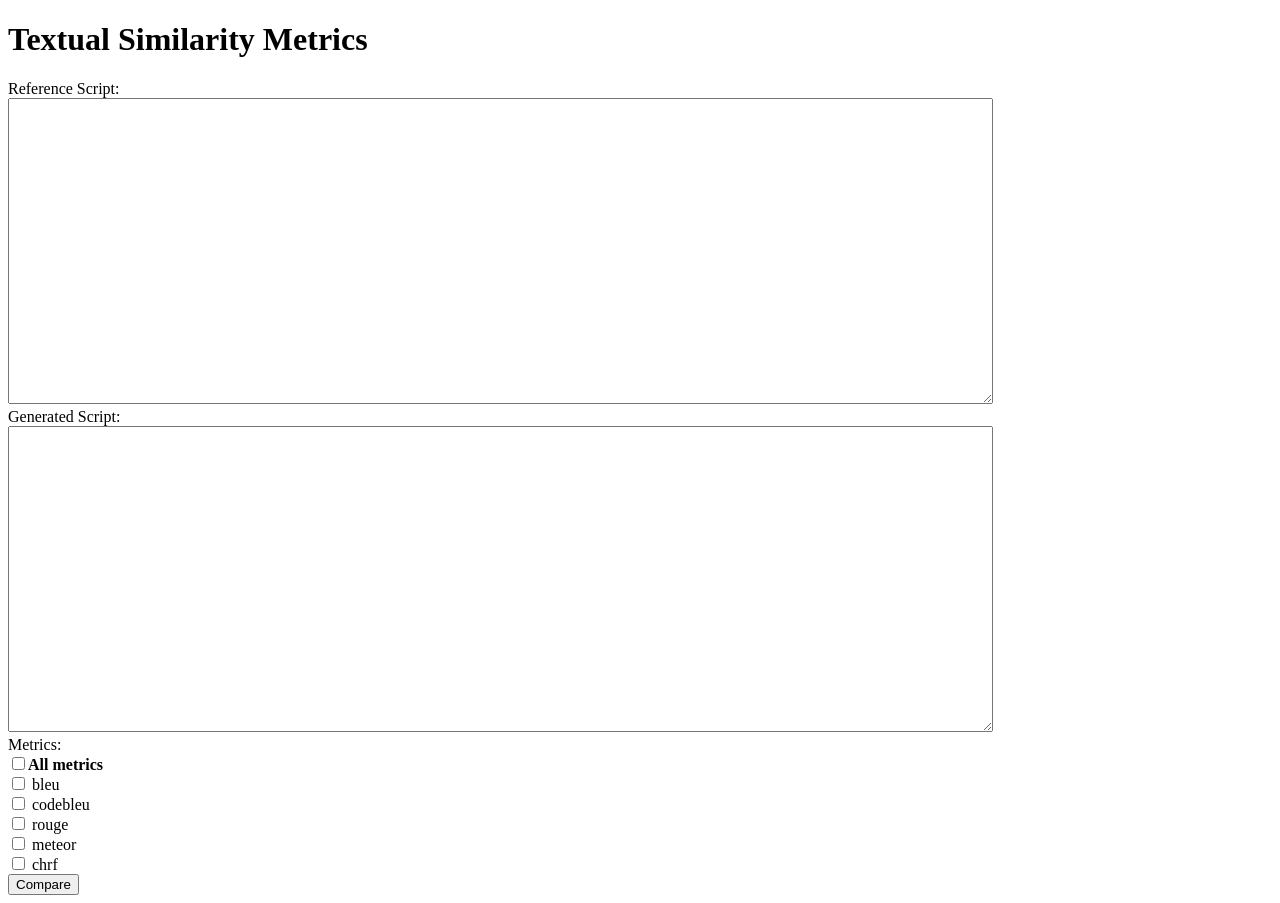
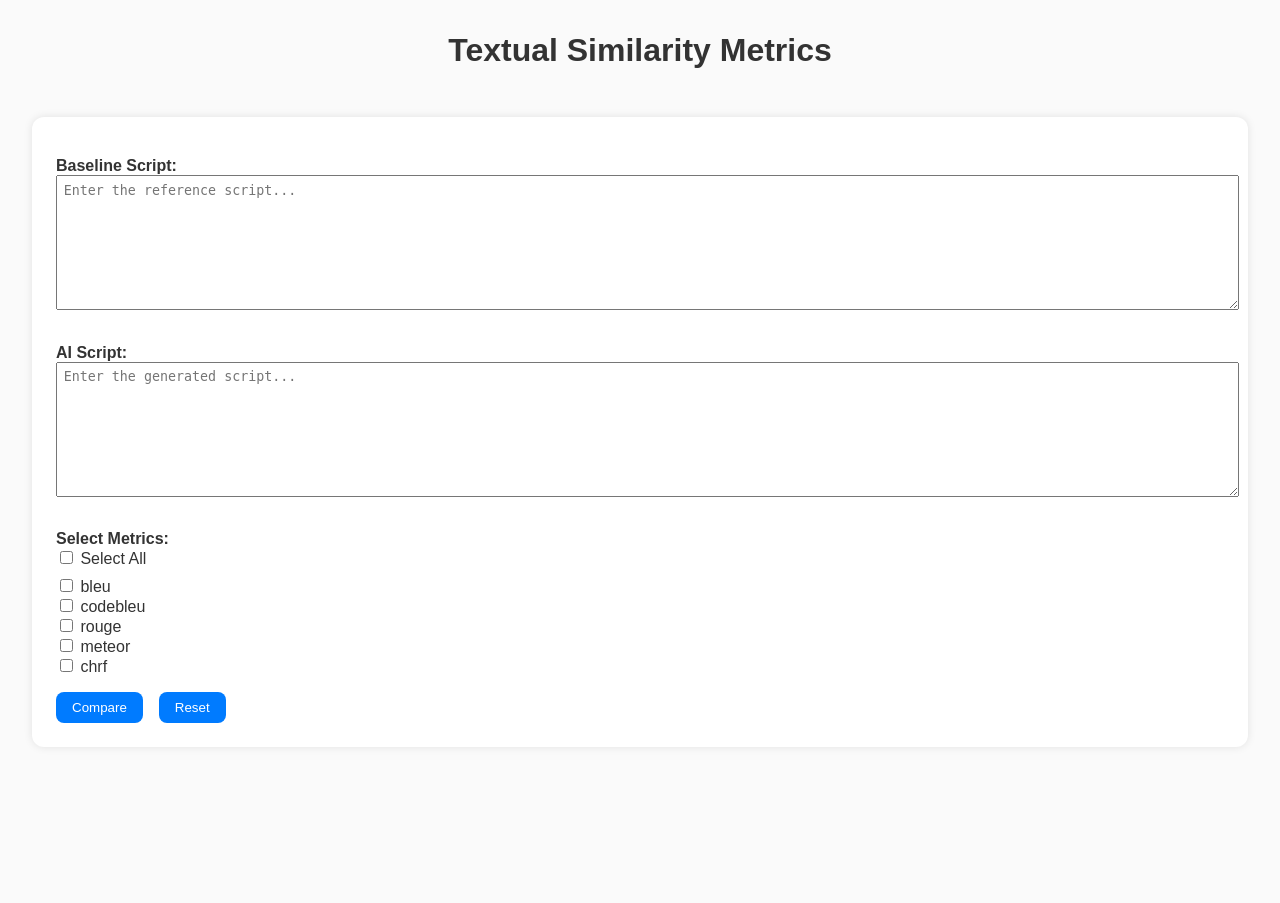
Before and after one commit to sergiu-mocanu/text-metric-web, a Django app: page /metrics/ in a window 1280 px wide. After the commit the page ends 723 px from the top, so only its background shows below. Run offline with Django 5.2, Linux system fonts and the light colour scheme.

Commit message:
Improve form UX: retain input on validation errors and add Reset button

```diff
--- a/metrics/templates/metrics/form.html
+++ b/metrics/templates/metrics/form.html
@@ -3,48 +3,133 @@
 <head>
     <meta charset="UTF-8">
     <title>Textual Similarity Metrics</title>
+    <style>
+        body { font-family: sans-serif; margin: 2em; background: #fafafa; color: #333; }
+        h1 { text-align: center; margin-bottom: 1.5em; }
+        form { background: #fff; padding: 1.5em; border-radius: 12px;box-shadow: 0 0 8px rgba(0,0,0,0.1); }
+        textarea { width: 100%; height: 120px; margin-bottom: 1em; padding: .5em; font-family: monospace;}
+        .section-title { margin-top: 1em; font-weight: bold; }
+        .checkbox-group { margin: .5em 0 1em 0; }
+        .buttons { display: flex; gap: 1em; }
+        input[type="submit"], button {
+            background: #007bff; color: white; border:none; padding: .6em 1.2em;
+            border-radius: 8px; cursor: pointer; transition: background .2s;
+        }
+        input[type="submit"]:hover, button:hover {background: #0056b3; }
+        .results { margin-top: 2em; background: #e9f5ff; padding: 1em; border-radius: 8px; }
+        .error { color: red; font-weight: bold; }
+    </style>
 </head>
 <body>
     <h1>Textual Similarity Metrics</h1>
+
+    <div id="loading-overlay" aria-hidden="true">
+      <div class="loader-box">
+        <div class="spinner"></div>
+        <div class="loader-text">⏳ Measuring metrics, please wait...</div>
+      </div>
+    </div>
+
+    <style>
+    #loading-overlay {
+      display: none;
+      position: fixed;
+      inset: 0;
+      background: rgba(255,255,255,0.8);
+      z-index: 10000;
+      justify-content: center;
+      align-items: center;
+    }
+    #loading-overlay[aria-hidden="false"] { display: flex; }
+
+    .loader-box { text-align: center; font-family: sans-serif; color: #333; }
+    .spinner {
+      width: 56px;
+      height: 56px;
+      border: 6px solid #eee;
+      border-top: 6px solid #007bff;
+      border-radius: 50%;
+      margin: 0 auto 12px;
+      animation: spin 1s linear infinite;
+    }
+    @keyframes spin { to { transform: rotate(360deg); } }
+
+    .loader-text { font-size: 1rem; }
+    </style>
+
+    {% if error_message %}
+        <p class="error">{{ error_message }}</p>
+    {% endif %}
+
     <form method="POST">
         {% csrf_token %}
-        <label>Reference Script:</label><br>
-        <textarea name="baseline" rows="20" cols="120">{{ request.POST.baseline }}</textarea><br>
 
-        <label>Generated Script:</label><br>
-        <textarea name="prediction" rows="20" cols="120">{{ request.POST.prediction }}</textarea><br>
+        <div class="section-title">Baseline Script:</div>
+        <textarea name="baseline_script" placeholder="Enter the reference script...">{{ baseline_script }}</textarea>
 
-        <label>Metrics:</label><br>
-        <input type="checkbox" id="select_all"><label for="select_all"><strong>All metrics</strong></label><br>
+        <div class="section-title">AI Script:</div>
+        <textarea name="ai_script" placeholder="Enter the generated script...">{{ ai_script }}</textarea>
 
-        {% for m in available_metrics %}
-            <input type="checkbox" name="metrics" value="{{ m }}" class="metric_checkbox"
-            {% if m in selected_metrics %}checked{% endif %}> {{ m }}<br>
-        {% endfor %}
+        <div class="section-title">Select Metrics:</div>
+        <label><input type="checkbox" id="select_all"> Select All</label>
+        <div class="checkbox-group">
+            {% for m in available_metrics %}
+                <label><input type="checkbox" name="metrics" value="{{ m }}" class="metric_checkbox"
+                    {% if m in selected_metrics %}checked{% endif %}> {{ m }}</label><br>
+            {% endfor %}
+        </div>
 
-        <button type="submit">Compare</button>
+        <div class="buttons">
+            <input type="submit" value="Compare">
+            <button type="button" onclick="window.location.href=window.location.pathname">Reset</button>
+        </div>
     </form>
 
-    {%  if error_message %}
-        <p style="color:red;">{{ error_message }}</p>
-    {%  endif %}
-
     {% if similarity_scores %}
-        <h2>Similarity Results:</h2>
-        <ul>
-        {% for metric, score in similarity_scores.items %}
-            <li>{{ metric }}: {{ score }}</li>
-        {% endfor %}
-        </ul>
+        <div class="results">
+            <h2>Results</h2>
+            <ul>
+                {%  for metric, score in similarity_scores.items %}
+                    <li><b>{{ metric }}</b>: {{ score }}</li>
+                {% endfor %}
+            </ul>
+        </div>
     {% endif %}
 
     <script>
         const selectAll = document.getElementById('select_all');
         const checkboxes = document.querySelectorAll('.metric_checkbox');
+        selectAll.addEventListener('change', function() {
+            checkboxes.forEach(cb => cb.checked = this.checked);
+        });
 
-        selectAll.addEventListener('change', function() {
-            checkboxes.forEach(cb => cb.checked = this.checked)
+        const form = document.querySelector('form');
+        const loading = document.getElementById('loading-overlay');
+        form.addEventListener('submit', () => {
+            loading.style.display = 'block';
         });
+
+        document.addEventListener('DOMContentLoaded', function() {
+            const overlay = document.getElementById('loading-overlay');
+            const form = document.querySelector('form');
+
+            if (overlay) overlay.setAttribute('aria-hidden', 'true');
+
+            if (!form || !overlay) {
+                return;
+            }
+
+            form.addEventListener('submit', function(e) {
+                const valid = typeof form.checkValidity === 'function' ? form.checkValidity() : true;
+                if (valid) {
+                    overlay.setAttribute('aria-hidden', 'false');
+                } else {
+                    if (typeof form.reportValidity === 'function') form.reportValidity();
+                }
+            });
+            window.addEventListener('pageshow', () => overlay.setAttribute('aria-hidden', 'true'));
+        });
+
     </script>
 </body>
 </html>
--- a/metrics/views.py
+++ b/metrics/views.py
@@ -1,20 +1,21 @@
 from django.shortcuts import render
 
 from .analysis import calculate_metric, TextMetric, metric_to_title
-import time
 
 def metrics_view(request):
     similarity_scores = {}
     available_metrics = [m.value for m in TextMetric]
     error_message = None
+    baseline_script = ''
+    ai_script = ''
     selected_metrics = []
 
     if request.method == 'POST':
-        reference = request.POST.get('baseline', '')
-        prediction = request.POST.get('prediction', '')
+        baseline_script = request.POST.get('baseline_script', '')
+        ai_script = request.POST.get('ai_script', '')
         selected_metrics = request.POST.getlist('metrics', '')
 
-        if not reference or not prediction:
+        if not baseline_script or not ai_script:
             error_message = 'Both scripts must be provided.'
         elif not selected_metrics:
             error_message = 'Select at least one metric.'
@@ -22,12 +23,14 @@ def metrics_view(request):
             for metric_name in selected_metrics:
                 metric = TextMetric(metric_name)
                 metric_title = metric_to_title(metric)
-                similarity_scores[metric_title] = calculate_metric(metric=metric, baseline_script=reference,
-                                                    ai_script=prediction)
+                similarity_scores[metric_title] = calculate_metric(metric=metric, baseline_script=baseline_script,
+                                                    ai_script=ai_script)
 
     return render(request, 'metrics/form.html', {
         'similarity_scores': similarity_scores,
         'available_metrics': available_metrics,
         'error_message': error_message,
+        'baseline_script': baseline_script,
+        'ai_script': ai_script,
         'selected_metrics': selected_metrics
     })
```
